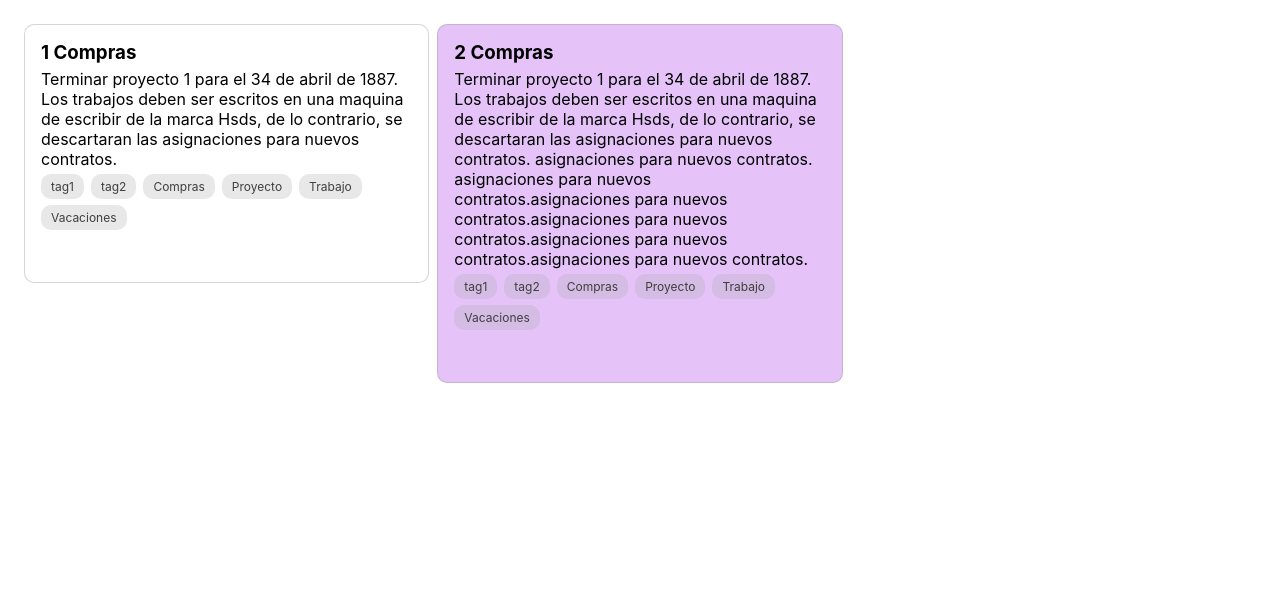
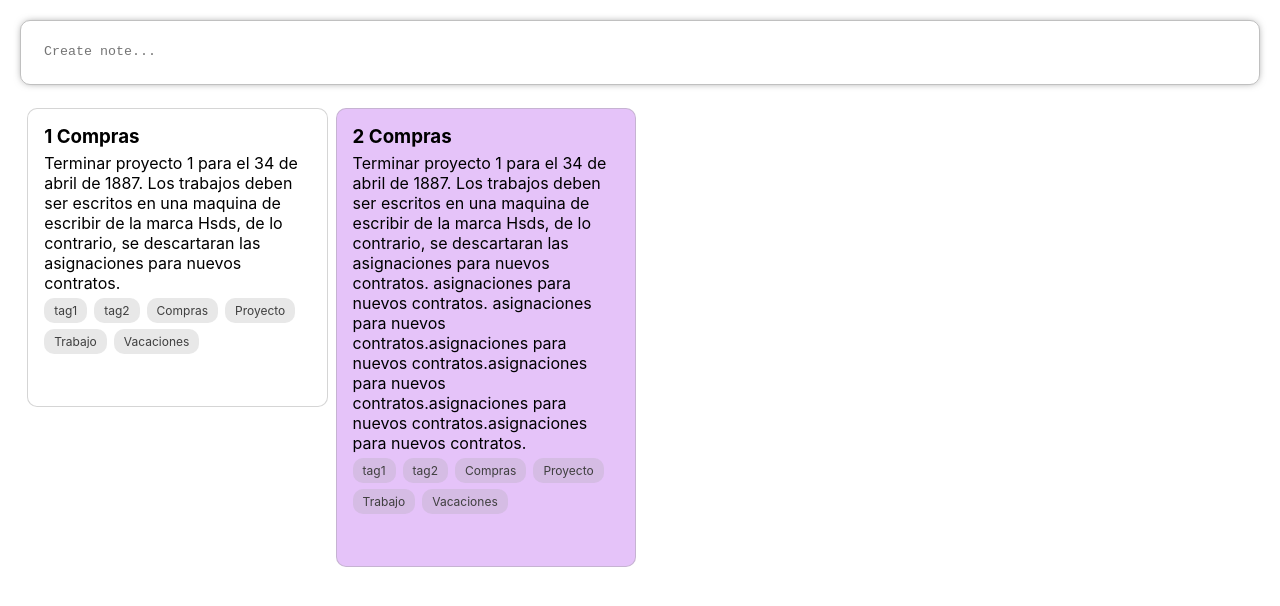
Before and after one commit to AndresGamboaA/Notes, a React (Create React App) app: page / in a window 1280 px wide. Shown: the top 606 px of the page. Built offline with nearby package versions, Linux system fonts and the light colour scheme.

Commit message:
Add user input

```diff
--- a/src/App.css
+++ b/src/App.css
@@ -1,5 +1,9 @@
 .App {
+  height: 100vh;
   text-align: center;
+  display: flex;
+  flex-direction: column;
+  overflow-y: scroll;
 }
 
 .App-logo {
--- a/src/App.js
+++ b/src/App.js
@@ -1,6 +1,7 @@
 import React from 'react';
 import './App.css';
 import NotesList from './components/NotesList';
+import CreateNoteInput from './components/CreateNoteInput'
 
 class App extends React.Component {
   constructor() {
@@ -9,13 +10,20 @@ class App extends React.Component {
       notes: [
         {id:"3", title:"1 Compras", color:"#ffffff", tags:["tag1","tag2", "Compras", "Proyecto", "Trabajo", "Vacaciones"], text:"Terminar proyecto 1 para el 34 de abril de 1887. Los trabajos deben ser escritos en una maquina de escribir de la marca Hsds, de lo contrario, se descartaran las asignaciones para nuevos contratos."},
         {id:"4", title:"2 Compras", color:"#e5c3f9", tags:["tag1","tag2", "Compras", "Proyecto", "Trabajo", "Vacaciones"], text:"Terminar proyecto 1 para el 34 de abril de 1887. Los trabajos deben ser escritos en una maquina de escribir de la marca Hsds, de lo contrario, se descartaran las asignaciones para nuevos contratos. asignaciones para nuevos contratos. asignaciones para nuevos contratos.asignaciones para nuevos contratos.asignaciones para nuevos contratos.asignaciones para nuevos contratos.asignaciones para nuevos contratos."},
-
       ]
     };
+    this.handleNoteAdded = this.handleNoteAdded.bind(this);
   }
+
+  handleNoteAdded(note) {
+    if (note.text === "") return;
+    this.setState({ notes: [...this.state.notes, note] });
+  }
+
   render() {
     return (
       <div className="App">
+        <CreateNoteInput onSubmit={this.handleNoteAdded}/>
         <NotesList notes={this.state.notes}/>
       </div>
     );
--- /dev/null
+++ b/src/components/CreateNoteInput.css
@@ -0,0 +1,82 @@
+.create-note {
+    height: auto;
+    border-radius: 10px;
+    display: flex;
+    margin: 20px;
+    padding: 0.6em;
+    border: 1px solid rgba(109, 109, 109, 0.426);
+    -webkit-box-shadow: 0px 0px 8px -3px rgba(105,105,105,1);
+-moz-box-shadow: 0px 0px 8px -3px rgba(105,105,105,1);
+box-shadow: 0px 0px 8px -3px rgba(105,105,105,1);
+}
+
+.create-note:focus {
+    background-color: gray;
+}
+
+.active {
+    flex-direction: column;
+    min-height:220px;
+    height:220px;
+}
+
+.inactive {
+    height: 65px;
+    min-height: 65px;
+    flex-direction: row;
+}
+.create-note input, textarea {
+    resize:none;
+    border: none;
+    outline-color: white;
+    outline: none;
+    margin: 1em;
+    word-wrap:break-word;
+}
+
+textarea {
+    overflow-y: scroll;
+}
+
+.active textarea {
+    min-height: 80px;
+}
+
+.inactive textarea {
+    width:100%;
+    overflow: hidden;
+}
+input:focus{
+    outline-color: white;
+    outline: none;
+    -webkit-box-shadow: none;
+  box-shadow: none;
+}
+
+input {
+    font-size: 1em;
+}
+
+button {
+    cursor: pointer;
+    border: none;
+    padding: 4px;
+    border-radius: 50%;
+}
+
+.create-note-options-container {
+    width: 100%;
+    height: 30px;
+    display: flex;
+    justify-content: flex-end;
+}
+
+.option-icons {
+    opacity: 0.6;
+    padding: 4px;
+    border-radius: 50%;
+    transition: all 0.2s;
+}
+.option-icons:hover {
+    transition: all 0.2s;
+}
--- /dev/null
+++ b/src/components/CreateNoteInput.jsx
@@ -0,0 +1,42 @@
+import React, {useState} from "react";
+import { FontAwesomeIcon } from '@fortawesome/react-fontawesome'
+import { faPalette, faEllipsisV, faAdd } from '@fortawesome/free-solid-svg-icons'
+import './CreateNoteInput.css'
+
+function CreateNoteInput(props) {
+    const [isActive, setActive] = useState("");
+    const [title, setTitle] = useState("");
+    const [note, setNote] = React.useState("");
+    const classes = isActive? "create-note active": "create-note inactive";
+
+    return (
+        <div className={classes}>
+            {isActive && <button className="add" onClick={()=>{
+                props.onSubmit({id:"", color:"#ffffff",tags:[],  title:title, text:note});
+                setActive(false);
+                setTitle("");
+                setNote("");
+            }}>
+                <span className="option-icons"><FontAwesomeIcon icon={faAdd} size="2x" color="black"/></span>
+            </button>}
+            {isActive && <input type="text" placeholder="Title"
+                onFocus={()=>setActive(true)}
+                onChange={(e)=>{setTitle(e.target.value)}}
+                value={title}
+            />}
+            <textarea
+                placeholder="Create note..."
+                onFocus={()=>setActive(true)}
+                onChange={(e)=>{ setNote(e.target.value); }}
+                onBlur={(e)=>{ console.log("hola")}}
+                value={note}>
+            </textarea>
+            {isActive && <div className="create-note-options-container">
+                <button><span className="option-icons"><FontAwesomeIcon icon={faPalette} size="lg" color="black"/></span></button>
+                <button><span className="option-icons"><FontAwesomeIcon icon={faEllipsisV} size="lg" color="black"/></span></button>
+            </div>}
+        </div>
+    )
+}
+
+export default CreateNoteInput;
--- a/src/components/Note.css
+++ b/src/components/Note.css
@@ -42,7 +42,7 @@ box-shadow: 0px 0px 8px -3px rgba(105,105,105,1);
 }
 
 .note:hover  .note-options {
-    opacity: 0.7;
+    opacity: 0.8;
     transition: all 0.5s;
 }
 .note:hover  .select-button {
@@ -62,6 +62,7 @@ button {
     border-radius: 50%;
     transition: all 0.2s;
 }
+
 .option-icons:hover {
     background-color: rgb(172, 172, 172);
     transition: all 0.2s;
--- a/src/components/NotesList.css
+++ b/src/components/NotesList.css
@@ -1,11 +1,8 @@
 
 .notesList {
-    width: 100vw;
-    height: 100vh;
-    padding: 1.5em;
-    overflow: scroll;
-    overflow-x: hidden;
-    columns: 3 250px;
+    padding: 1.7em;
+    overflow: visible;
+    columns: 4 250px;
     column-gap: 0.5em;
-
+    margin-top: -24px;
 }
```
